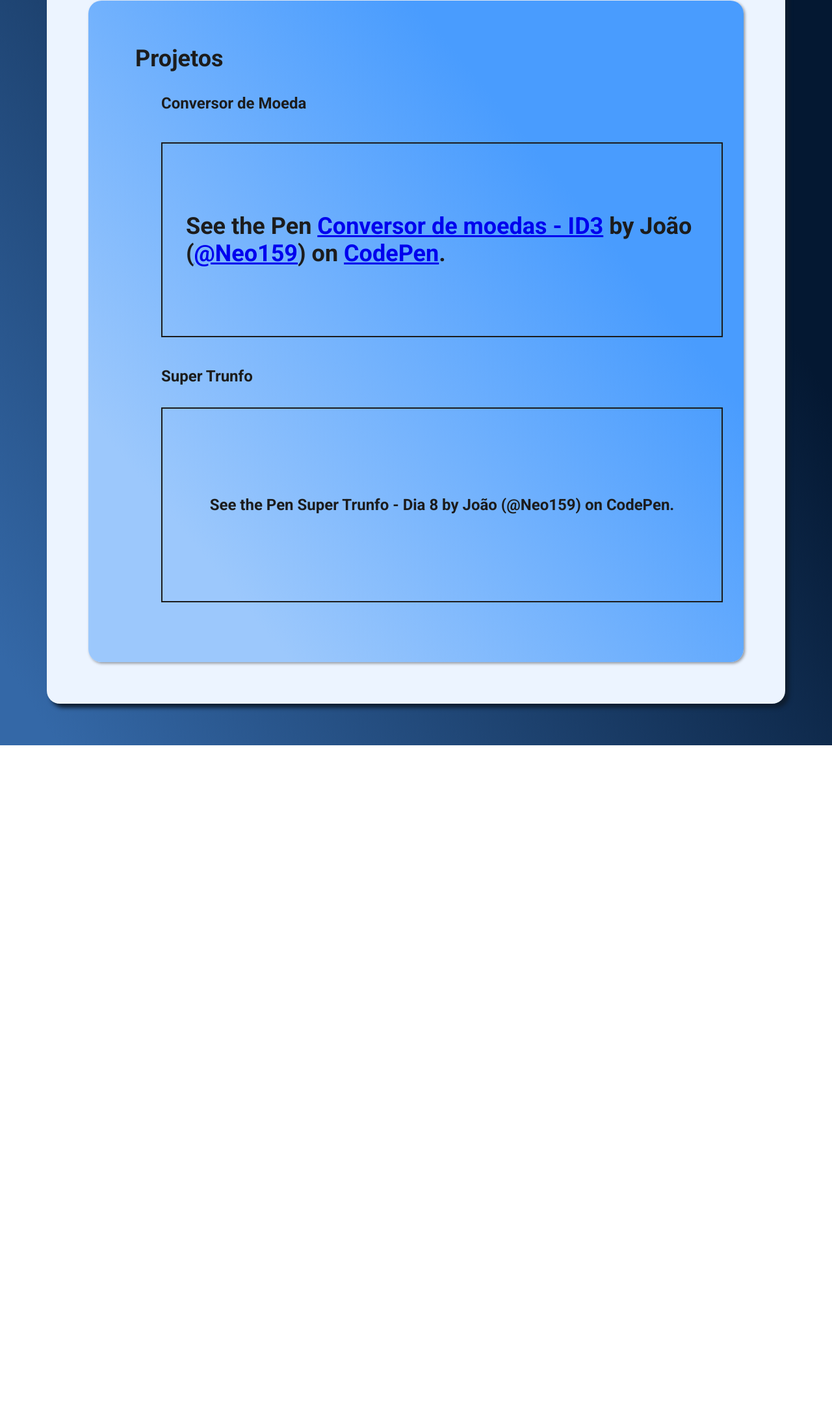
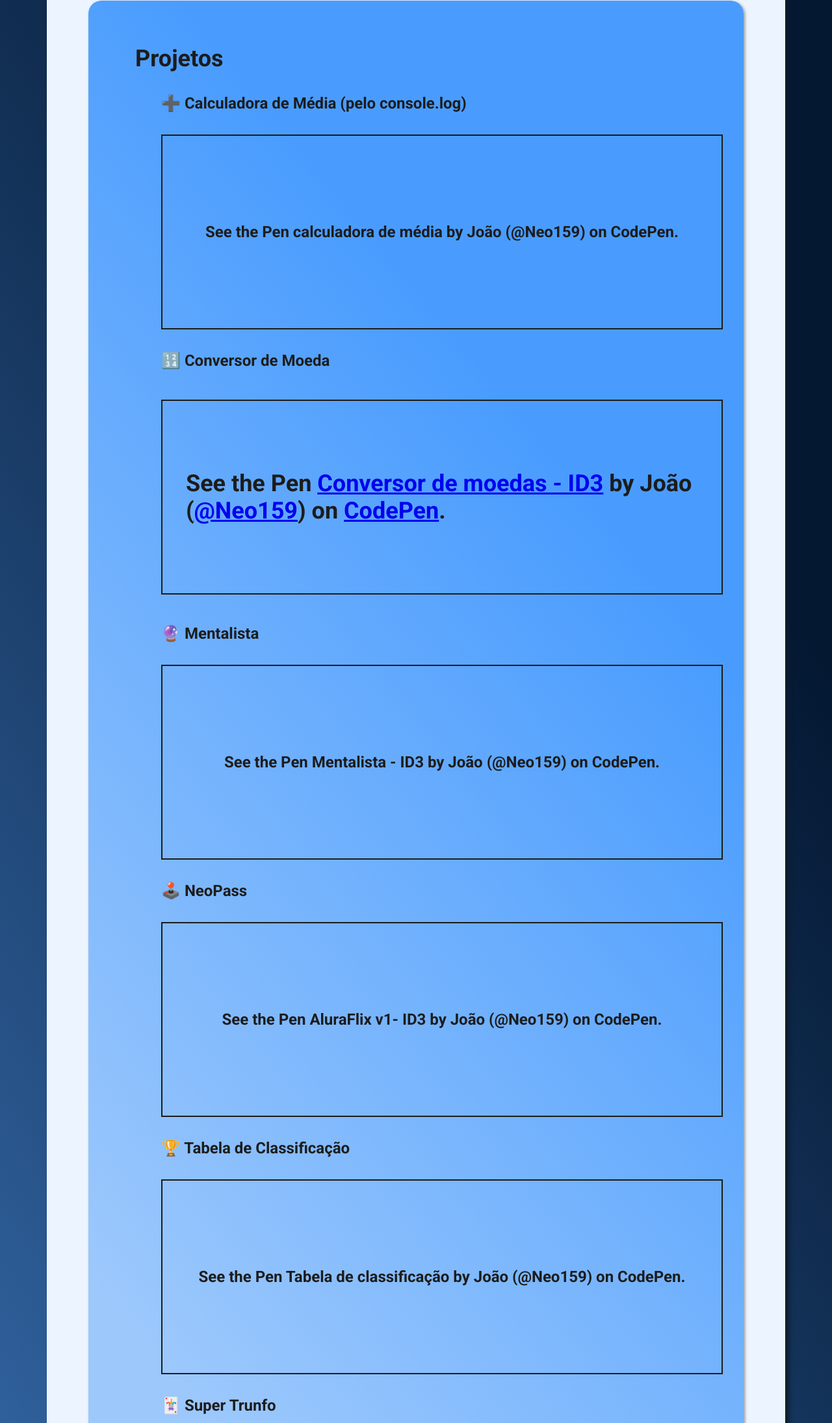
Before and after one commit to JvNeo/Certificad, a plain HTML site: page index.html in a window 1280 px wide. Shown: the part 319-2509 px from the top of the page at 65% size. Before the commit the page ends 1466 px from the top, so only its background shows below. Drawn offline with Linux system fonts and the light colour scheme; a script that the page names is missing.

Commit message:
Adicionando outros projetos

```diff
--- a/index.html
+++ b/index.html
@@ -2,7 +2,7 @@
 <html lang="en" >
 <head>
   <meta charset="UTF-8">
-  <title>CodePen - Portfólio 2</title>
+  <title>CodePen - Portfólio Principal</title>
   <link rel="stylesheet" href="./style.css">
 
 </head>
@@ -12,7 +12,7 @@
   <div class="container">
     <header class="cabecalho">
       <div class="perfil">
-        <img class="perfil-foto" src="https://www.rockandpop.cl/wp-content/uploads/2021/09/1-400x360.jpg" />
+        <img class="perfil-foto" src="https://avatars.githubusercontent.com/u/92034148?v=4.jpeg" />
         <div class="titulo">
           <h1>João Victor</h1>
           <h3>Estudante de Gestão de Tecnologia da Informação</h3>
@@ -27,7 +27,15 @@
       <ul class="projetos-titulo">Projetos<ul>
 
           <li class="projetos-item">
-            <p>Conversor de Moeda</p>
+            <p>➕ Calculadora de Média (pelo console.log)</p>
+            <p class="codepen" data-height="300" data-default-tab="html,result" data-slug-hash="yLXzyqJ" data-user="Neo159" style="height: 300px; box-sizing: border-box; display: flex; align-items: center; justify-content: center; border: 2px solid; margin: 1em 0; padding: 1em;">
+              <span>See the Pen <a href="https://codepen.io/Neo159/pen/yLXzyqJ">
+                  calculadora de média</a> by João (<a href="https://codepen.io/Neo159">@Neo159</a>)
+                on <a href="https://codepen.io">CodePen</a>.</span>
+            </p>
+            <script async src="https://cpwebassets.codepen.io/assets/embed/ei.js"></script>
+
+            <p>🔢 Conversor de Moeda</p>
           </li>
           <p class="codepen" data-height="300" data-default-tab="html,result" data-slug-hash="eYRGVBG" data-user="Neo159" style="height: 300px; box-sizing: border-box; display: flex; align-items: center; justify-content: center; border: 2px solid; margin: 1em 0; padding: 1em;">
             <span>See the Pen <a href="https://codepen.io/Neo159/pen/eYRGVBG">
@@ -36,7 +44,32 @@
           </p>
           <script async src="https://cpwebassets.codepen.io/assets/embed/ei.js"></script>
           <li class="projetos-item">
-            <p>Super Trunfo</p>
+
+            <p>🔮 Mentalista</p>
+            <p class="codepen" data-height="300" data-default-tab="html,result" data-slug-hash="LYLezJB" data-user="Neo159" style="height: 300px; box-sizing: border-box; display: flex; align-items: center; justify-content: center; border: 2px solid; margin: 1em 0; padding: 1em;">
+              <span>See the Pen <a href="https://codepen.io/Neo159/pen/LYLezJB">
+                  Mentalista - ID3</a> by João (<a href="https://codepen.io/Neo159">@Neo159</a>)
+                on <a href="https://codepen.io">CodePen</a>.</span>
+            </p>
+            <script async src="https://cpwebassets.codepen.io/assets/embed/ei.js"></script>
+
+            <p>🕹️ NeoPass</p>
+            <p class="codepen" data-height="300" data-default-tab="html,result" data-slug-hash="powaNJM" data-user="Neo159" style="height: 300px; box-sizing: border-box; display: flex; align-items: center; justify-content: center; border: 2px solid; margin: 1em 0; padding: 1em;">
+              <span>See the Pen <a href="https://codepen.io/Neo159/pen/powaNJM">
+                  AluraFlix v1- ID3</a> by João (<a href="https://codepen.io/Neo159">@Neo159</a>)
+                on <a href="https://codepen.io">CodePen</a>.</span>
+            </p>
+            <script async src="https://cpwebassets.codepen.io/assets/embed/ei.js"></script>
+
+            <p>🏆 Tabela de Classificação</p>
+            <p class="codepen" data-height="300" data-default-tab="html,result" data-slug-hash="xxrzwRd" data-user="Neo159" style="height: 300px; box-sizing: border-box; display: flex; align-items: center; justify-content: center; border: 2px solid; margin: 1em 0; padding: 1em;">
+              <span>See the Pen <a href="https://codepen.io/Neo159/pen/xxrzwRd">
+                  Tabela de classificação</a> by João (<a href="https://codepen.io/Neo159">@Neo159</a>)
+                on <a href="https://codepen.io">CodePen</a>.</span>
+            </p>
+            <script async src="https://cpwebassets.codepen.io/assets/embed/ei.js"></script>
+
+            <p>🃏 Super Trunfo</p>
             <p class="codepen" data-height="300" data-default-tab="html,result" data-slug-hash="XWgyOPV" data-user="Neo159" style="height: 300px; box-sizing: border-box; display: flex; align-items: center; justify-content: center; border: 2px solid; margin: 1em 0; padding: 1em;">
               <span>See the Pen <a href="https://codepen.io/Neo159/pen/XWgyOPV">
                   Super Trunfo - Dia 8</a> by João (<a href="https://codepen.io/Neo159">@Neo159</a>)
```
